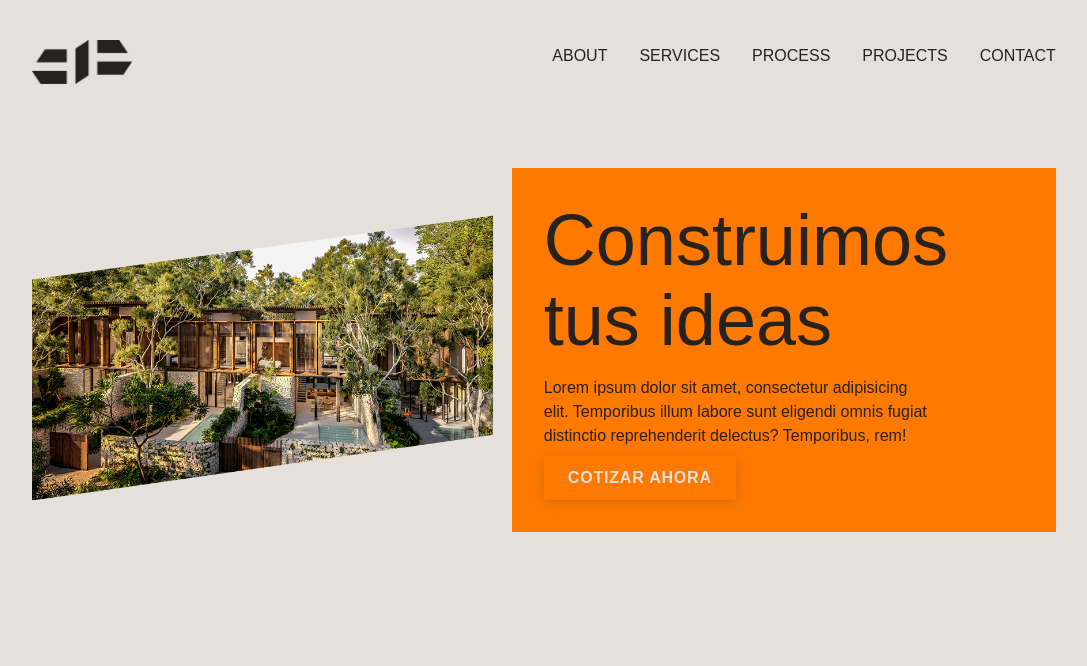
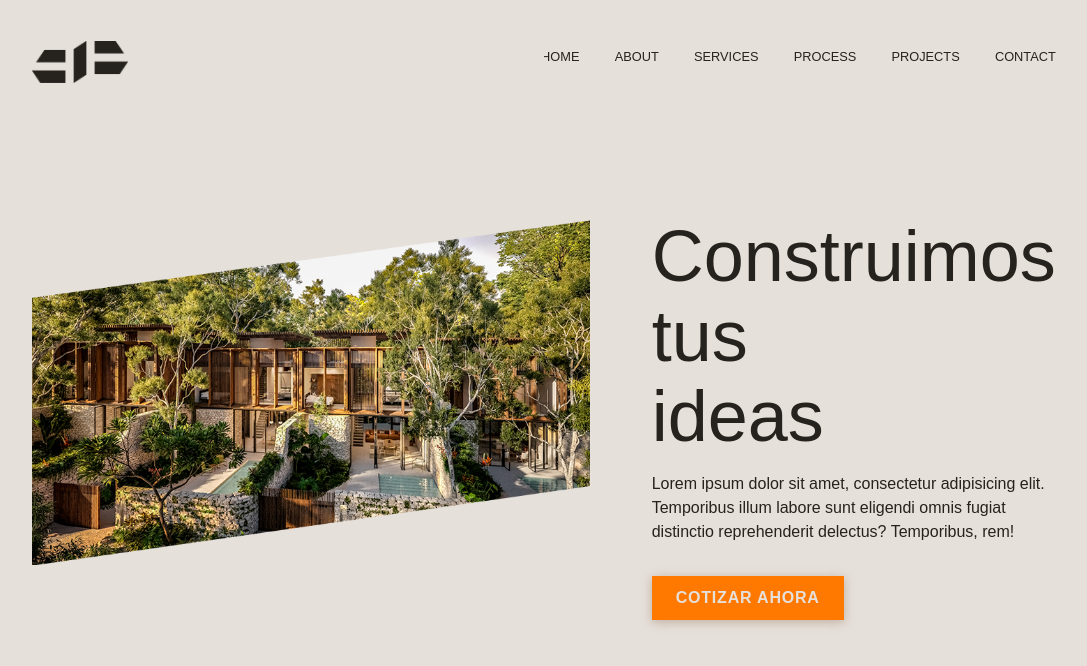
Before and after one commit to MercedesMulet/sib-web-sass, a website: page index.html in a window 1280 px wide. Shown: the top 666 px of the page, without its empty margins (45-1132 px from the left). Drawn offline with Linux system fonts and the light colour scheme; a web font is replaced by a local one.

Commit message:
nav y hero responsive

```diff
--- a/index.html
+++ b/index.html
@@ -21,7 +21,7 @@
         <input type="checkbox" id="nav-check">
         <div class="nav-header">
           <div class="nav-logo">
-            <a href="#" class="sib-logo"><img src="images/sib-logo-02.png" alt="" width="100px" height="auto"></a>
+            <a href="#" class="sib-logo"><img src="images/sib-logo-02.png" alt=""></a>
           </div>
         </div>
         <div class="nav-btn">
--- a/scss/components/_header.scss
+++ b/scss/components/_header.scss
@@ -22,6 +22,16 @@
             @media only screen and (min-width:1024px) {
                 display: inline-block;
                 width: 50%;
+            }
+
+            img {
+                width: 5rem;
+                height: auto;
+
+                @media only screen and (min-width:1024px) {
+                    width: 6rem;
+                    height: auto;
+                }
             }
         }
     }
@@ -86,9 +96,10 @@
             right: 0;
 
             @media only screen and (min-width:1024px) {
+                font-size: 0.8rem;
                 width: fit-content;
                 height: auto;
-                margin: 0 0 0 2rem;
+                margin: 0 0 0 2.2rem;
                 justify-self: flex-end;
                 color: $dark-color;
 
--- a/scss/components/_main.scss
+++ b/scss/components/_main.scss
@@ -3,6 +3,7 @@ main {
     .hero {
         display: flex;
         direction: column;
+        justify-content: space-between;
         flex-wrap: wrap-reverse;
         margin: -0.5rem 0;
 
@@ -11,37 +12,26 @@ main {
             display: flex;
             direction: row;
             flex-wrap: nowrap;
-            align-items: center;
-            margin: 5rem 0;
+            align-items: flex-start;
+            margin: 8rem 0;
         }
 
         .img-hero {
-            width: 96%;
-
-            @media only screen and (min-width : 1024px) {
-                width: 50%;
-            }
+            margin-left: 0 !important;
 
             img {
                 width: 96%;
+                @media only screen and (min-width : 1024px) {
+                    width: 90%;
+                }
             }
         }
 
-
         .text-box-hero {
             width: 90%;
-            margin-bottom: 1rem;
 
             @media only screen and (min-width : 1024px) {
-                background-color: $accent-color;
-                width: 50%;
-                padding: 2rem;
-            }
-
-            @media only screen and (min-width : 1224px) {
-                background-color: $accent-color;
-                width: 50%;
-                padding: 2rem;
+                width: 40%;
             }
 
             h1 {
@@ -69,6 +59,7 @@ main {
 
                 @media only screen and (min-width : 1024px) {
                 margin: 0;
+                width: 100%;
                 color: $dark-color;
                 line-height: 1.5rem;
                 }
@@ -88,6 +79,10 @@ main {
                 margin-top: 0.5rem;
                 border: none;
                 box-shadow: 0px 2px 10px $shadow-color;
+
+                @media only screen and (min-width : 1024px) {
+                    margin-top: 2rem;
+                }
             }
         }
     }
```
Also changed, not shown: css/style.css.
